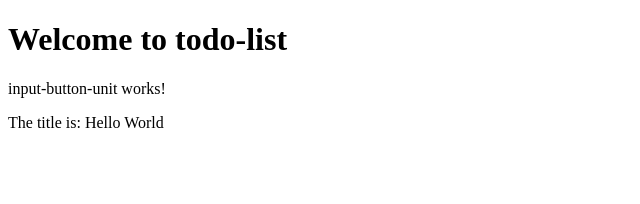
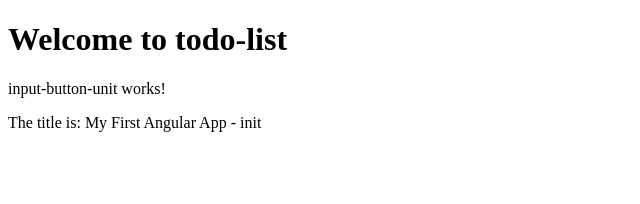
Before and after one commit to sonicTM/to-do-list, an Angular app in the folder todo-list/: page / in a window 1280 px wide. Shown: the top 204 px of the page, without its empty margins (0-640 px from the left). Built offline with nearby package versions, Linux system fonts and the light colour scheme.

Commit message:
Class members

```diff
--- a/todo-list/src/app/input-button-unit/input-button-unit.component.ts
+++ b/todo-list/src/app/input-button-unit/input-button-unit.component.ts
@@ -7,11 +7,24 @@
 })
 export class InputButtonUnitComponent implements OnInit {
 
+  // property
   title = 'Hello World';
 
-  constructor() { }
+  constructor() {
+    console.log('in constructor');
+    this.changeTitle('My First Angular App - constructor');
+    console.log(this.title);
+  }
 
   ngOnInit(): void {
+    console.log('in init');
+    this.changeTitle('My First Angular App - init');
+  }
+
+  // method
+  changeTitle(newTitle: string) {
+    console.log(newTitle);
+    this.title = newTitle;
   }
 
 }
```
